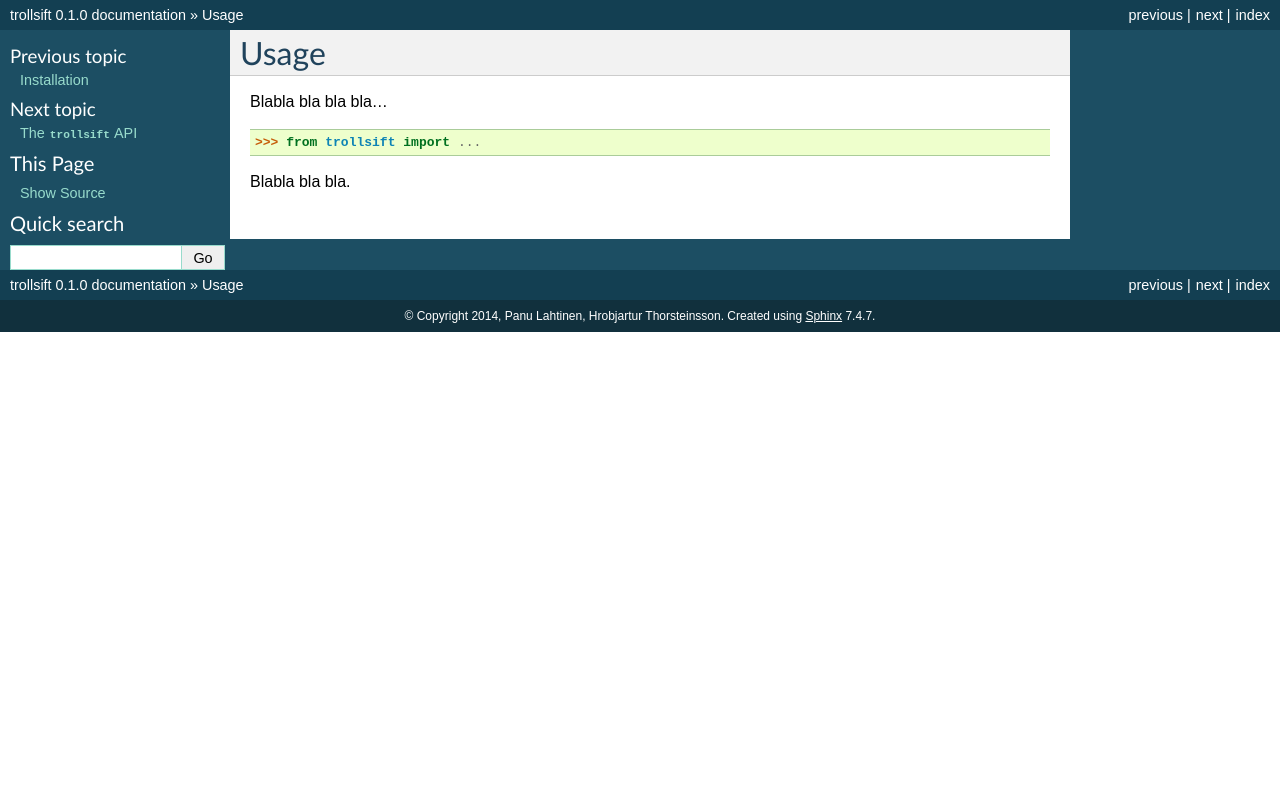
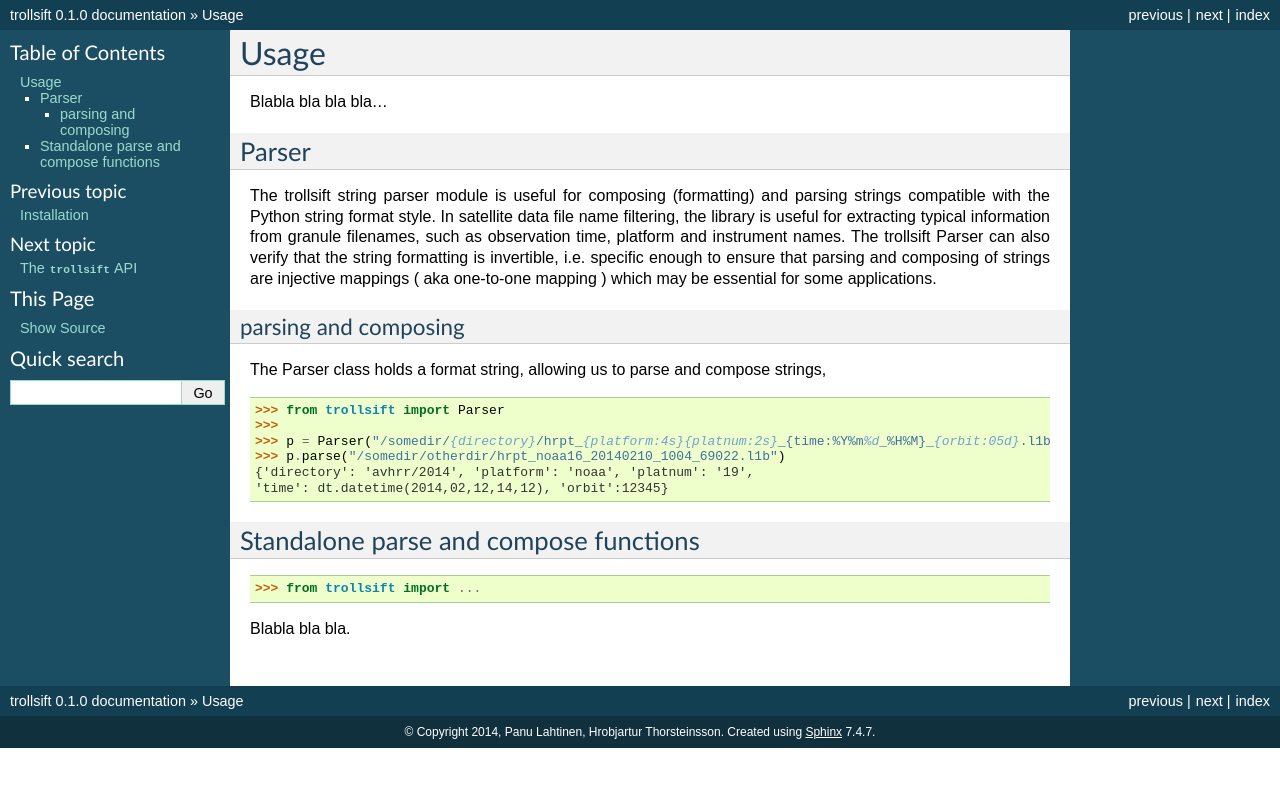
Before and after one commit to pytroll/trollsift, a Sphinx documentation site: the page built from doc/source/usage.rst, in a window 1280 px wide. Shown: the top 787 px of the page. Built offline with Sphinx 7.4.7, drawn with Linux system fonts in a browser that asks for light colours; pages that are not in the unit, such as notebooks, are missing from menus.

Commit message:
parser usage docs started
parser usage docs started

```diff
--- a/doc/source/usage.rst
+++ b/doc/source/usage.rst
@@ -9,6 +9,31 @@
 
 Blabla bla bla bla...
 
+Parser
+++++++++++
+The trollsift string parser module is useful for composing (formatting) and parsing strings
+compatible with the Python string format style. In satellite data file name filtering,
+the library is useful for extracting typical information from granule filenames, such
+as observation time, platform and instrument names. The trollsift Parser can also
+verify that the string formatting is invertible, i.e. specific enough to ensure that
+parsing and composing of strings are injective mappings ( aka one-to-one mapping )
+which may be essential for some applications.
+
+parsing and composing
+^^^^^^^^^^^^^^^^^^^^^^^^^^^
+The Parser class holds a format string, allowing us to parse and compose strings,
+
+  >>> from trollsift import Parser
+  >>>
+  >>> p = Parser("/somedir/{directory}/hrpt_{platform:4s}{platnum:2s}_{time:%Y%m%d_%H%M}_{orbit:05d}.l1b")
+  >>> p.parse("/somedir/otherdir/hrpt_noaa16_20140210_1004_69022.l1b")
+  {'directory': 'avhrr/2014', 'platform': 'noaa', 'platnum': '19',
+  'time': dt.datetime(2014,02,12,14,12), 'orbit':12345}
+
+
+Standalone parse and compose functions
++++++++++++++++++++++++++++++++++++++++++
+
   >>> from trollsift import ...
 
 Blabla bla bla.
```
